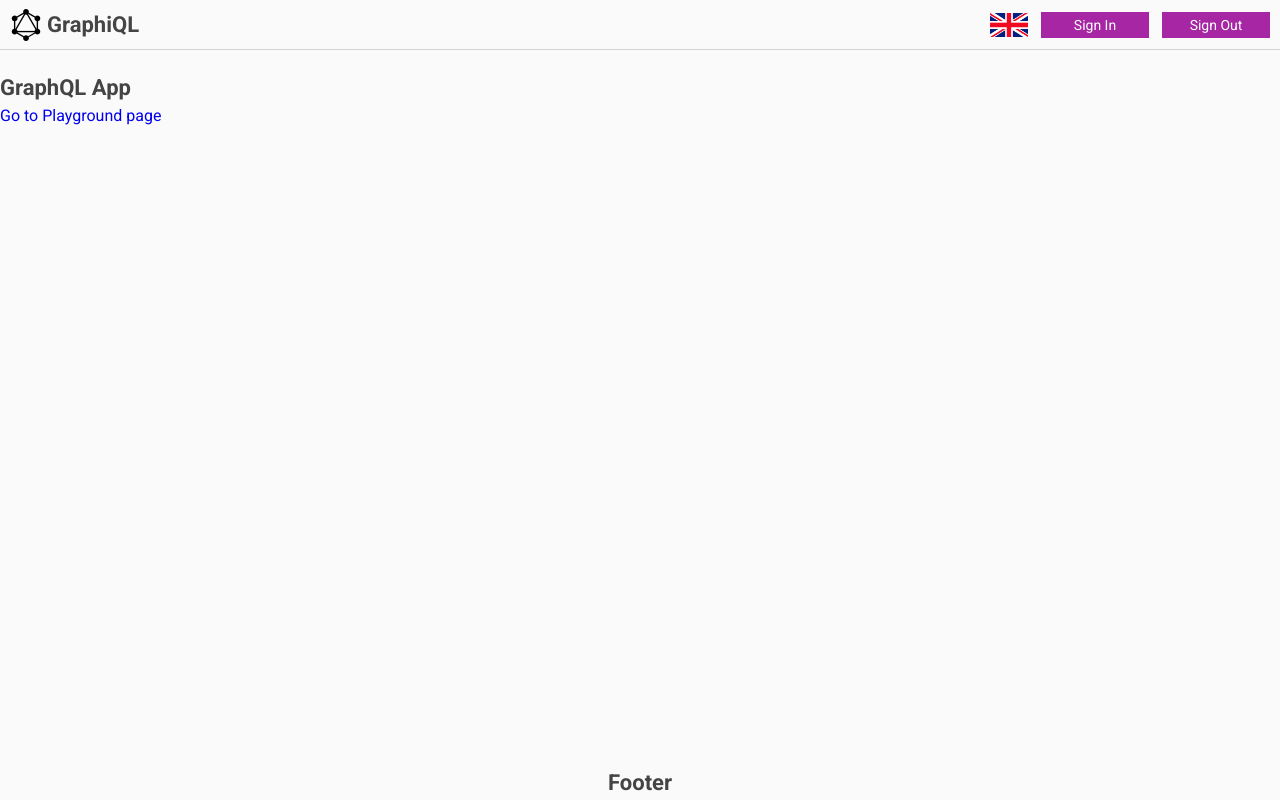
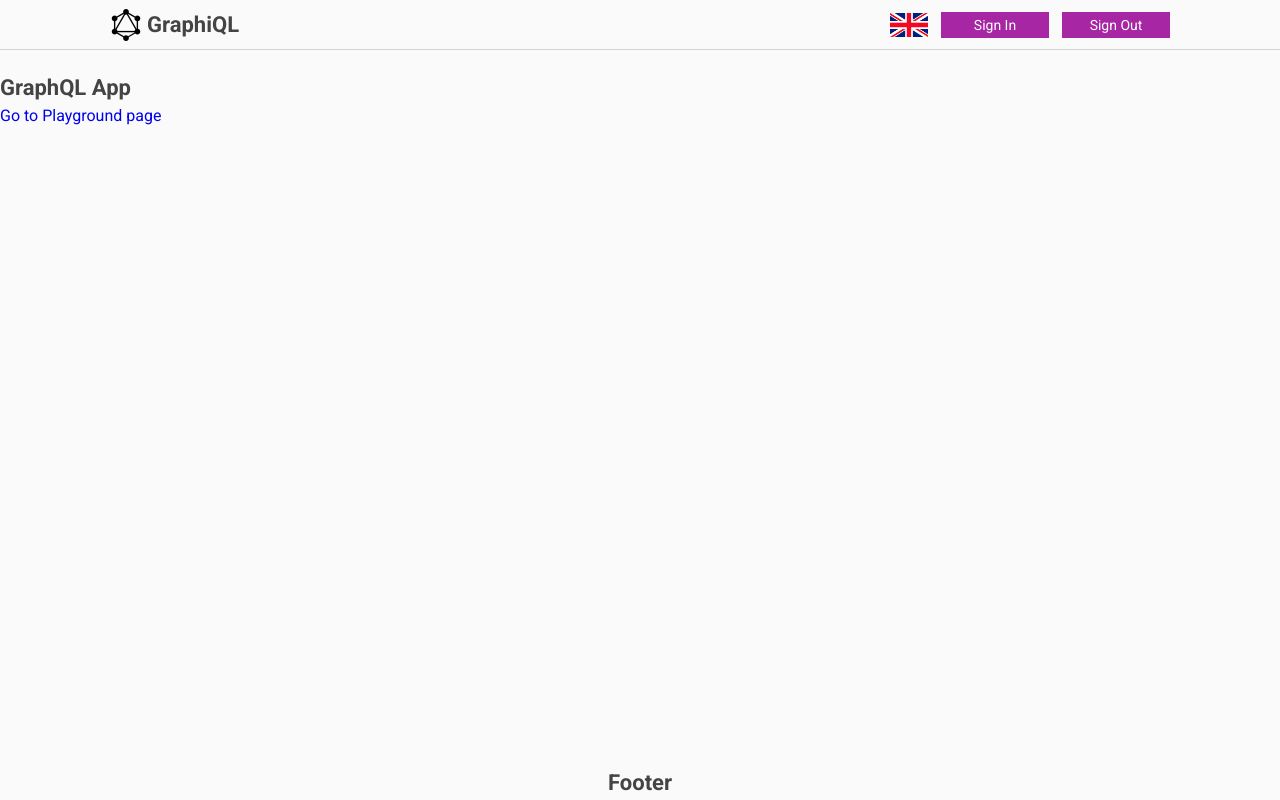
Before and after one commit to yevheniiorhanistyi/graphiql-playground, a Next.js app: page / in a window 1280 px wide. Built offline with nearby package versions, Linux system fonts and the light colour scheme.

Commit message:
feat: add wrapper for Header content

```diff
--- a/src/components/Header/Header.module.scss
+++ b/src/components/Header/Header.module.scss
@@ -1,6 +1,4 @@
-.header_wrapper {
-  display: flex;
-  justify-content: space-between;
+ .header {
    padding: 7px 10px;
    border-bottom: 1px solid var(--border-color);
    background-color: var(--bg-page);
@@ -12,8 +10,14 @@
      box-shadow: 0px 8px 30px rgba(0, 0, 0, 0.5);
    }
 
+   &_wrapper {
+     display: flex;
+     justify-content: space-between;
+
+
      @media (max-width: $mobile-screen) {
        flex-direction: column;
+     }
    }
  }
 
--- a/src/components/Header/Header.tsx
+++ b/src/components/Header/Header.tsx
@@ -24,15 +24,21 @@ const Header = () => {
     };
   }, []);
 
-  const headerClasses = cn(styles.header_wrapper, { [styles.sticky]: isSticky });
-
   return (
-    <header className={headerClasses}>
-      <Link className={styles.logoLink} href="/">
-        <Image className={styles.appLogo} width={32} height={32} src={logoSrc} alt="Graphql logo" />
-        <h2 className={styles.appName}>GraphiQL</h2>
-      </Link>
-      <Nav />
+    <header className={cn(styles.header, { [styles.sticky]: isSticky })}>
+      <div className={cn(styles.header_wrapper, 'wrapper')}>
+        <Link className={styles.logoLink} href="/">
+          <Image
+            className={styles.appLogo}
+            width={32}
+            height={32}
+            src={logoSrc}
+            alt="Graphql logo"
+          />
+          <h2 className={styles.appName}>GraphiQL</h2>
+        </Link>
+        <Nav />
+      </div>
     </header>
   );
 };
```
Lines whose indentation alone changed are shown as unchanged.
